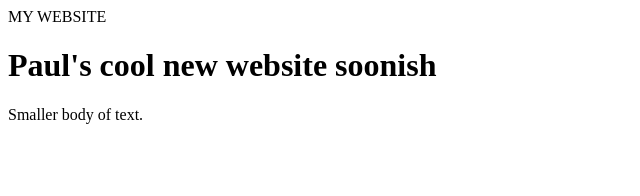
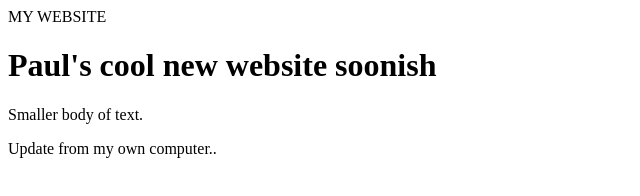
Before and after one commit to ptauf2346/2022.summer-sybbure-demo, a plain HTML site: page index.html in a window 1280 px wide. Shown: the whole page, without its empty margins (0-640 px from the left). Drawn offline with Linux system fonts and the light colour scheme.

Commit message:
update index.html

```diff
--- a/index.html
+++ b/index.html
@@ -18,5 +18,8 @@
 
 
     text.</p>
+
+
+    <p> Update from my own computer..</p>
   </body>
 </html>
```
